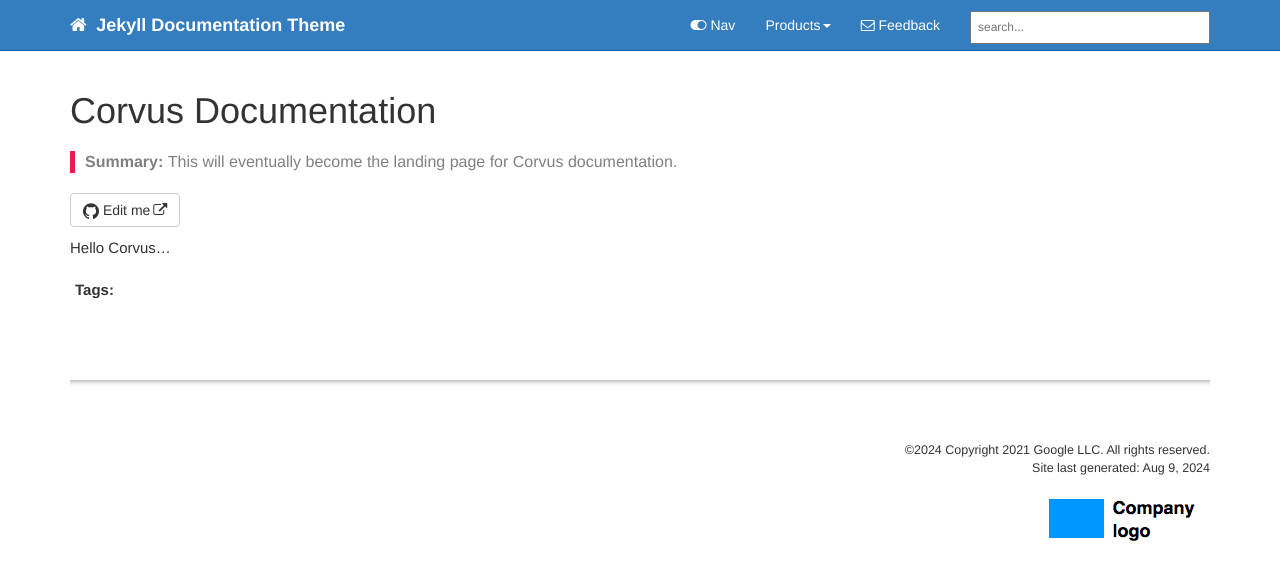
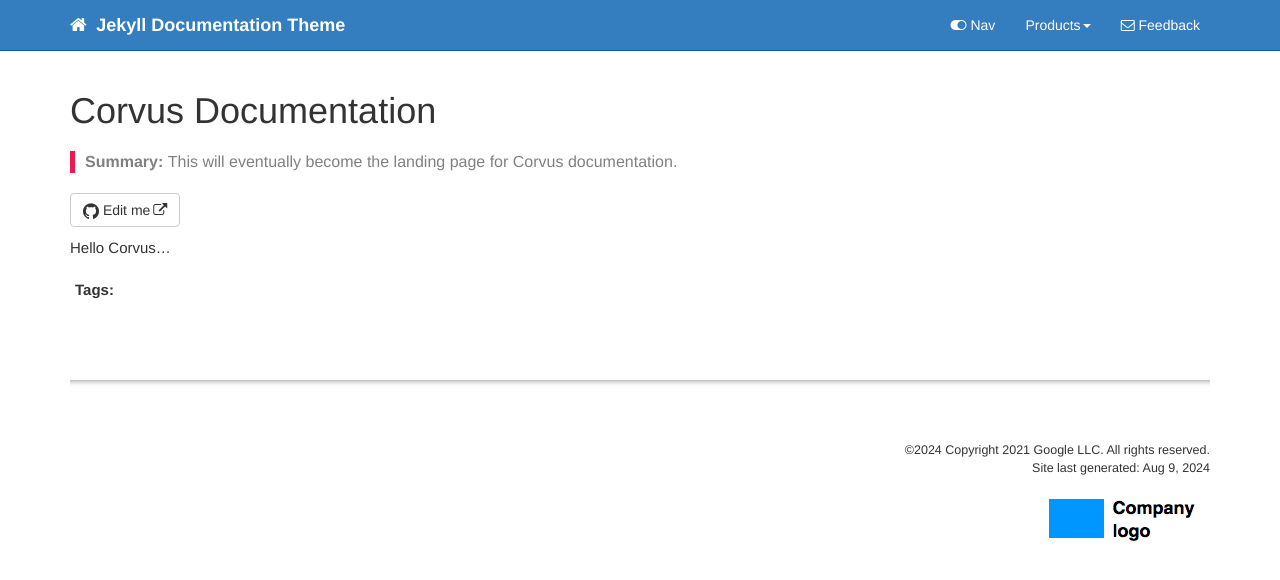
Before and after one commit to UAFS/CorvusRepositorio, a Jekyll site: the page built from index.md, in a window 1280 px wide. Shown: the top 580 px of the page. Built offline with Jekyll 4.4.1, drawn with Linux system fonts in a browser that asks for light colours; comment, search, counter and statistics services are not loaded.

```diff
--- a/_includes/topnav.html
+++ b/_includes/topnav.html
@@ -54,8 +54,7 @@
 			{% include feedback.html %}
 		{% endif %}
                 <!--comment out this block if you want to hide search-->
-                <li>
-                    <!--start search-->
+                <!-- <li>
                     <div id="search-demo-container">
                         <input type="text" id="search-input" placeholder="{{site.data.strings.search_placeholder_text}}">
                         <ul id="results-container"></ul>
@@ -72,8 +71,7 @@
                             fuzzy: true,
                     })
                     </script>
-                    <!--end search-->
-                </li>
+                </li>-->
             </ul>
         </div>
         </div>
```
Also changed, not shown: index.md (+1 -0 lines).
